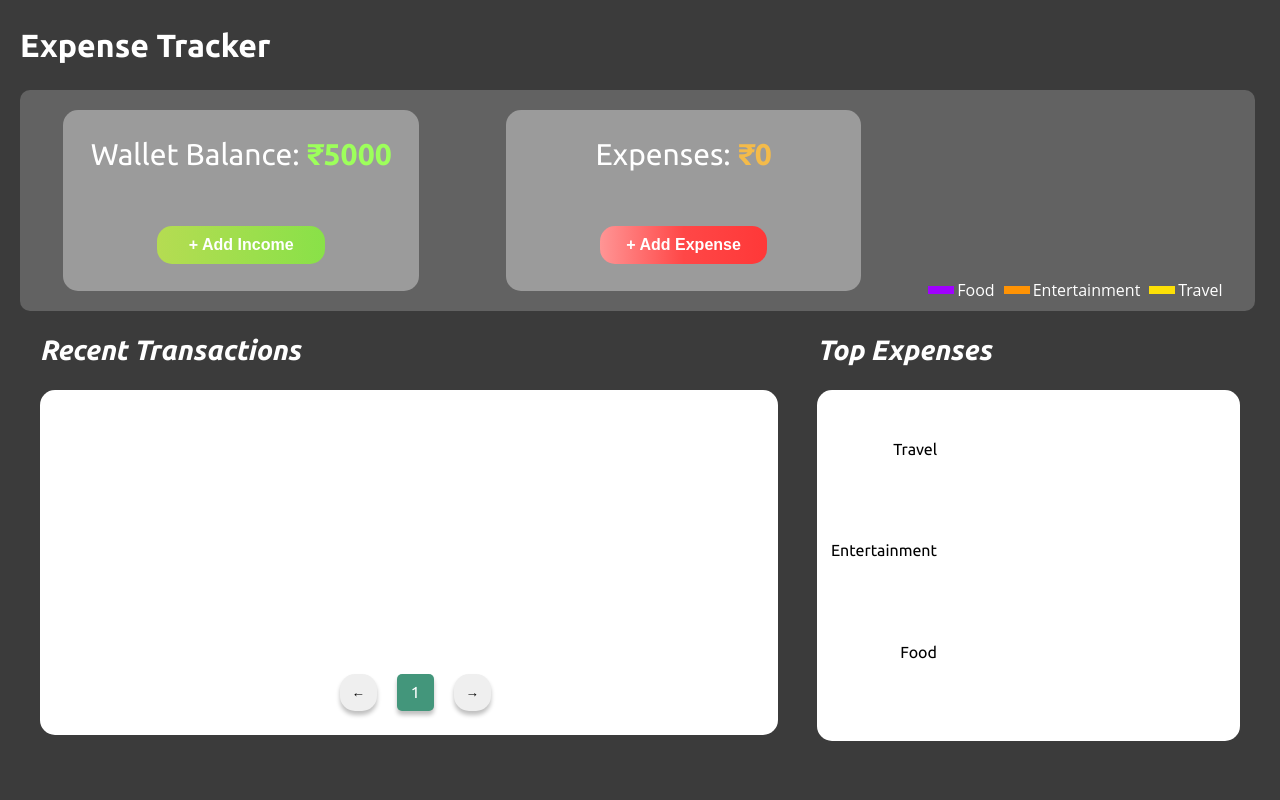
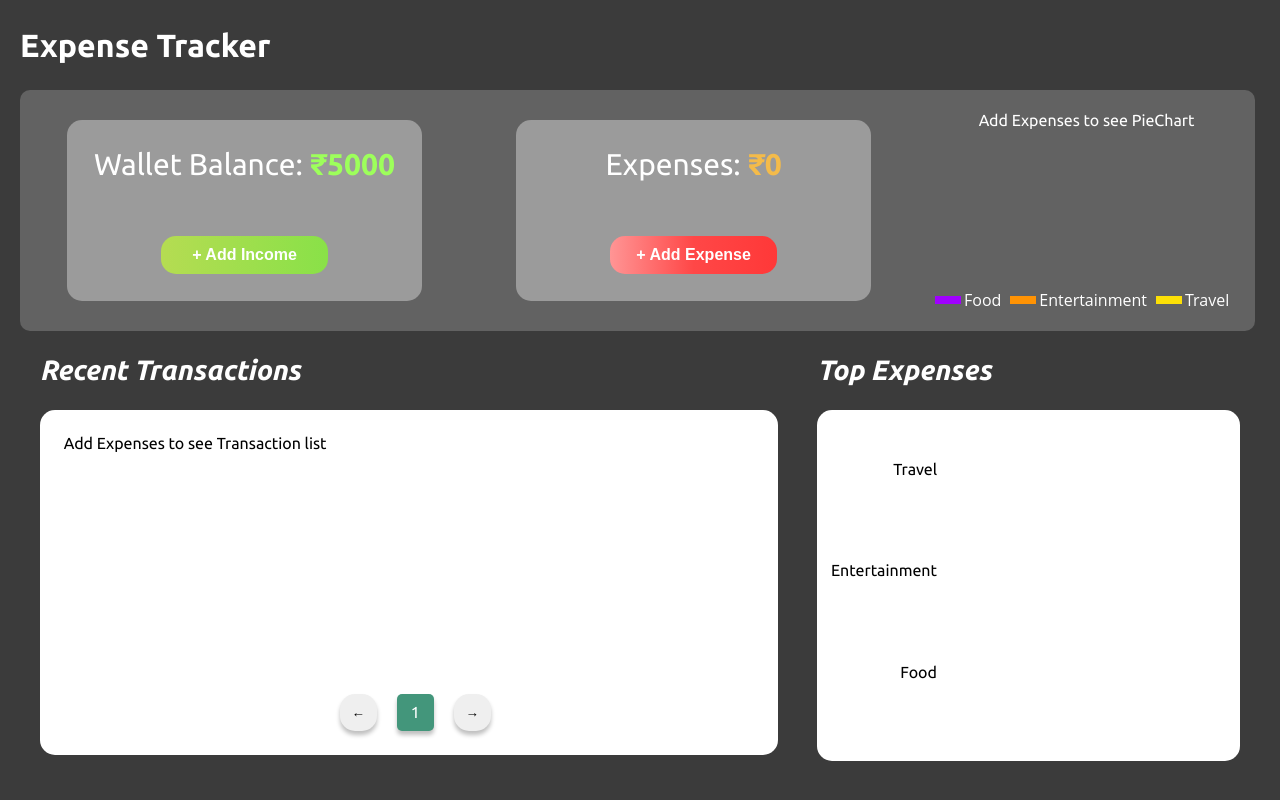
Before and after one commit to shashwatmanu/expensetracker, a React (Create React App) app: page / in a window 1280 px wide. Built offline with nearby package versions, Linux system fonts and the light colour scheme.

Commit message:
Style changes

```diff
--- a/src/Components/AddSection.jsx
+++ b/src/Components/AddSection.jsx
@@ -9,7 +9,7 @@ const AddSection = ({balance, expenses, setBalance, setExpenses, setTransactions
     const handleClose = () => setOpen(false);
   return (
     <>
-    <div style={{height:'181px',display:'flex',flexDirection:'column', justifyContent:'space-around',backgroundColor:'#9B9B9B', width:'355.41px',borderRadius:'15px', margin:'20px'}}>
+    <div style={{height:'181px',display:'flex',flexDirection:'column', justifyContent:'space-around',backgroundColor:'#9B9B9B', width:'355.41px',borderRadius:'15px', margin:'30px'}}>
             <div style={{alignSelf:'center', fontWeight:'400', fontSize:'30px'}}>{balance?"Wallet Balance":"Expenses"}: <span className={balance?"balance":"expense"}>₹{balance?balance:expenses}</span></div>
             <button onClick={handleOpen} className={balance?"balance":"expense"}>+ Add {balance?"Income":"Expense"}</button>
             <Modal
--- a/src/Components/Expenses.jsx
+++ b/src/Components/Expenses.jsx
@@ -68,6 +68,7 @@ setCategories(categoriesVar)
         <div><AddSection balance={balance} setBalance={setBalance}/></div>
         <div><AddSection expenses={expenses} setExpenses={setExpenses} setBalance={setBalance} setTransactions={setTransactions} transactions={transactions} val={balance}/></div>
 <div style={{width:'auto', height:'200px', display:'flex', flexDirection:'column'}}>
+  {(transactions.length===0)?(<div style={{alignSelf:'center', justifyContent:'center'}}>Add Expenses to see PieChart</div>):""}
         <ResponsiveContainer>
 
         <PieChart width={400} height={400}>
--- a/src/Components/Transactions.jsx
+++ b/src/Components/Transactions.jsx
@@ -84,6 +84,7 @@ paginatedVar.push(transactions[i])
     <h2 style={{fontWeight:'700', fontStyle:'italic', fontSize:'28px'}}>Recent Transactions</h2>
     <div style={{backgroundColor:'#FFFFFF', color:'black', height:'297px', borderRadius:'15px', padding:'24px'}}>
         <div style={{position:'relative', height:'100%'}}>
+            {(transactions.length===0)?(<div>Add Expenses to see Transaction list</div>):""}
     {paginatedTransactions.map((transaction)=> <div><div>
         <div style={{display:'flex',justifyContent:"space-between", height:'60px'}}>
 
```
